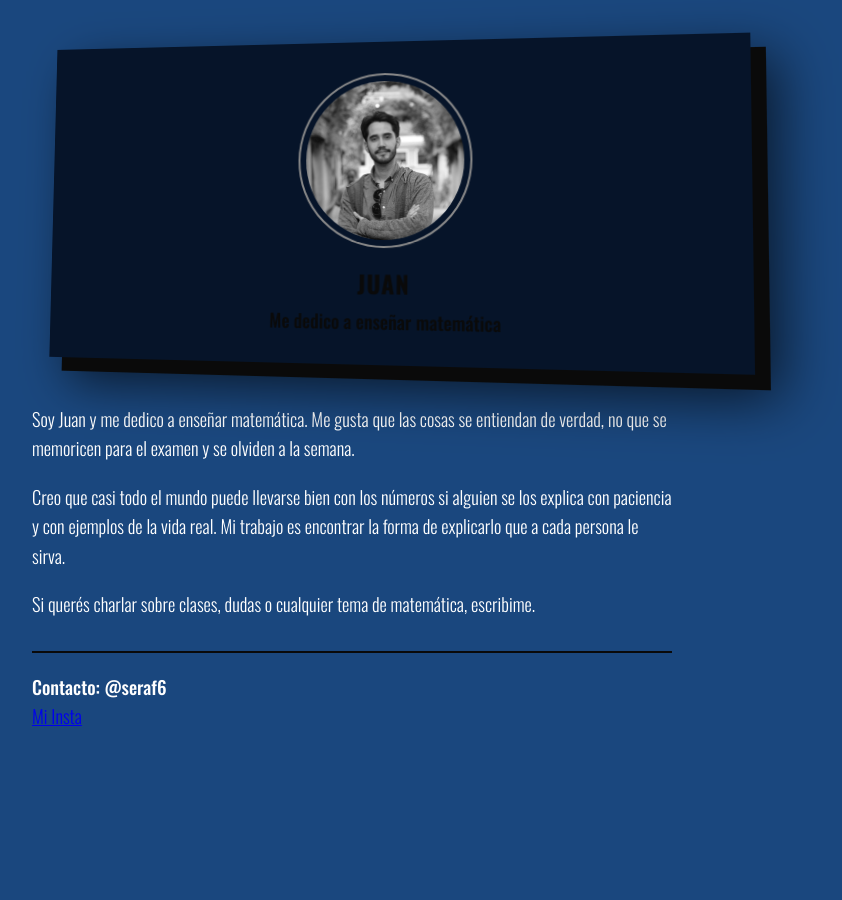
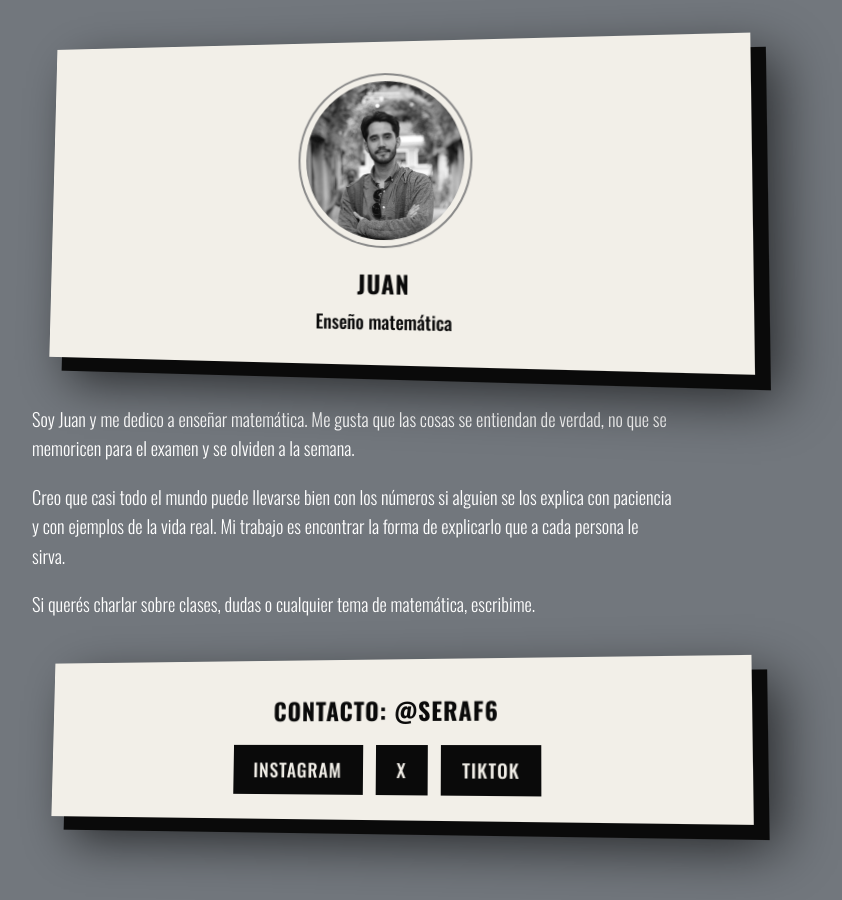
Before and after one commit to Seraf-6/Seraf-6.github.io, a plain HTML site: page index.html in a window 1280 px wide. Shown: the whole page, without its empty margins (288-1130 px from the left). Before the commit the page ends 800 px from the top, so only its background shows below. Drawn offline with nearby package versions, Linux system fonts and the light colour scheme.

Commit message:
Update index.html

```diff
--- a/index.html
+++ b/index.html
@@ -3,9 +3,10 @@
 <head>
   <meta charset="UTF-8">
   <meta name="viewport" content="width=device-width, initial-scale=1">
-  <title>Juan · Mi CV Personal</title>
+  <meta name="color-scheme" content="light">
+  <title>Juan · Profe de matemática</title>
 
-  <!-- Tungsten no está en Google Fonts: uso Oswald, la más parecida (condensada y firme) -->
+  <!-- Tungsten no está en Google Fonts: uso Oswald, la más parecida -->
   <link rel="preconnect" href="https://fonts.googleapis.com">
   <link rel="preconnect" href="https://fonts.gstatic.com" crossorigin>
   <link href="https://fonts.googleapis.com/css2?family=Oswald:wght@300;500;700&display=swap" rel="stylesheet">
@@ -13,9 +14,10 @@
   <style>
     /* ---------- Colores y base ---------- */
     :root {
-      --fondo: #1A477E;      /* color prestado de Wikipedia */
-      --papel: #061429;      /* fondo del cartel */
-      --tinta: #0a0a0a;
+      color-scheme: light;
+      --fondo: #72777d;      /* color prestado de Wikipedia */
+      --papel: #f2efe8;      /* fondo de los carteles */
+      --tinta: #0a0a0a;      /* texto de los carteles */
       --verde: #21b039;
     }
 
@@ -30,7 +32,7 @@
       font-weight: 300;
       font-size: 1.15rem;
       line-height: 1.6;
-      overflow-x: hidden; /* evita scroll lateral por el cartel inclinado */
+      overflow-x: hidden; /* evita scroll lateral por los carteles inclinados */
     }
 
     .pagina {
@@ -38,7 +40,7 @@
       margin: 0 auto;
     }
 
-    /* ---------- Cartel (foto + nombre + qué hago) ---------- */
+    /* ---------- Cartel (se usa en los dos) ---------- */
     .cartel {
       background: var(--papel);
       color: var(--tinta);
@@ -52,17 +54,32 @@
       transform-origin: center center;
     }
 
-    .cartel h1 {
+    .cartel h1,
+    .cartel h2 {
       font-size: 24px;       /* tamaño de título prestado de Wikipedia */
       font-weight: 700;
       letter-spacing: 0.04em;
       text-transform: uppercase;
+      color: var(--tinta);
       margin: 1.5rem 0 0.2rem;
     }
 
     .cartel .oficio {
       margin: 0 0 1rem;
+      min-height: 1.6em;     /* reserva el espacio mientras se escribe */
       font-weight: 500;
+      color: var(--tinta);
+    }
+
+    /* Cursor que parpadea mientras se escribe (lo activa el JavaScript) */
+    .oficio.escribiendo::after {
+      content: "|";
+      margin-left: 2px;
+      animation: parpadeo 0.7s steps(1) infinite;
+    }
+
+    @keyframes parpadeo {
+      50% { opacity: 0; }
     }
 
     /* Tamaño de la foto (aparte, para no tocar el CSS del portafotos) */
@@ -95,16 +112,62 @@
       margin: 0 0 1.2rem;
     }
 
-    /* ---------- Contacto ---------- */
-    .contacto {
-      margin-top: 2rem;
-      padding-top: 1.2rem;
-      border-top: 2px solid var(--tinta);
-      font-weight: 500;
+    /* ---------- Cartel de redes ---------- */
+    .cartel-redes {
+      margin-top: 2.5rem;
+      padding-bottom: 1.6rem;
     }
 
-    .contacto a {
-      color: #fff;
+    .cartel-redes h2 {
+      margin-top: 0;
+    }
+
+    .redes {
+      display: flex;
+      flex-wrap: wrap;
+      justify-content: center;
+      gap: 0.8rem;
+      margin-top: 1rem;
+    }
+
+    .redes a {
+      background: var(--tinta);
+      color: var(--papel);
+      text-decoration: none;
+      font-weight: 500;
+      letter-spacing: 0.05em;
+      text-transform: uppercase;
+      padding: 0.5rem 1.2rem;
+      border: 2px solid var(--tinta);
+      transition: background 0.2s, color 0.2s, translate 0.2s;
+    }
+
+    .redes a:hover,
+    .redes a:focus-visible {
+      background: var(--verde);
+      color: var(--tinta);
+      translate: 0 -4px;
+    }
+
+    /* ---------- Animación: los carteles aparecen desde abajo ---------- */
+    /* Uso "translate" y no "transform" para no pisar la inclinación del cartel */
+    @keyframes aparecer {
+      from { opacity: 0; translate: 0 30px; }
+      to   { opacity: 1; translate: 0 0; }
+    }
+
+    .cartel {
+      animation: aparecer 0.8s ease-out backwards;
+    }
+
+    .cartel-redes {
+      animation-delay: 0.3s;
+    }
+
+    /* Si alguien tiene desactivadas las animaciones en su equipo, se respetan */
+    @media (prefers-reduced-motion: reduce) {
+      .cartel { animation: none; }
+      .redes a { transition: none; }
     }
 
     /* ---------- Celular ---------- */
@@ -122,7 +185,7 @@
     <header class="cartel">
       <img class="foto" src="foto.jpg" alt="Foto de Juan">
       <h1>Juan</h1>
-      <p class="oficio">Me dedico a enseñar matemática</p>
+      <p class="oficio">Enseño matemática</p>
     </header>
 
     <!-- Sobre mí -->
@@ -144,13 +207,49 @@
       </p>
     </section>
 
-    <!-- Contacto -->
-    <footer class="contacto">
-      <!-- Cuando sepas la red, cambialo por: <a href="https://...">@seraf6</a> -->
-      Contacto: @seraf6
+    <!-- Cartel de contacto -->
+    <footer class="cartel cartel-redes">
+      <h2>Contacto: @seraf6</h2>
+      <nav class="redes">
+        <!-- Cambiá cada link por el tuyo, o borrá las redes que no uses -->
+        <a href="https://instagram.com/seraf6" target="_blank" rel="noopener">Instagram</a>
+        <a href="https://x.com/seraf6" target="_blank" rel="noopener">X</a>
+        <a href="https://tiktok.com/@seraf6" target="_blank" rel="noopener">TikTok</a>
+      </nav>
     </footer>
-<a href="https://www.instagram.com/serafini6">Mi Insta</a>
 
   </main>
+
+  <!-- Animación: la línea "Enseño matemática" se escribe letra por letra -->
+  <script>
+    const linea = document.querySelector('.oficio');
+    const texto = linea.textContent;
+    const velocidad = 70;   // milisegundos entre letra y letra
+    const espera = 900;     // milisegundos antes de empezar (deja que aparezca el cartel)
+    const sinMovimiento = window.matchMedia('(prefers-reduced-motion: reduce)').matches;
+
+    // Si la persona tiene las animaciones desactivadas, dejamos el texto completo
+    if (!sinMovimiento) {
+      let letras = 0;
+      linea.textContent = '';
+      linea.classList.add('escribiendo');
+
+      function escribir() {
+        letras++;
+        linea.textContent = texto.slice(0, letras);
+
+        if (letras < texto.length) {
+          setTimeout(escribir, velocidad);
+        } else {
+          // Termina: el cursor sigue un rato y después desaparece
+          setTimeout(function () {
+            linea.classList.remove('escribiendo');
+          }, 1500);
+        }
+      }
+
+      setTimeout(escribir, espera);
+    }
+  </script>
 </body>
 </html>
```
